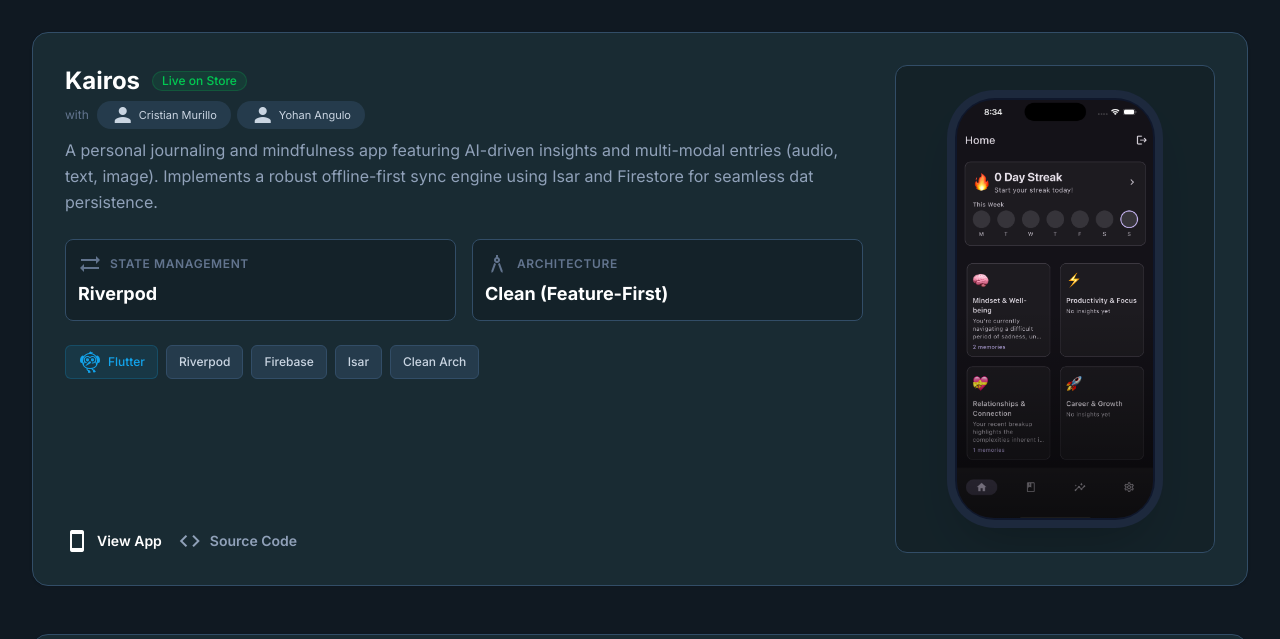
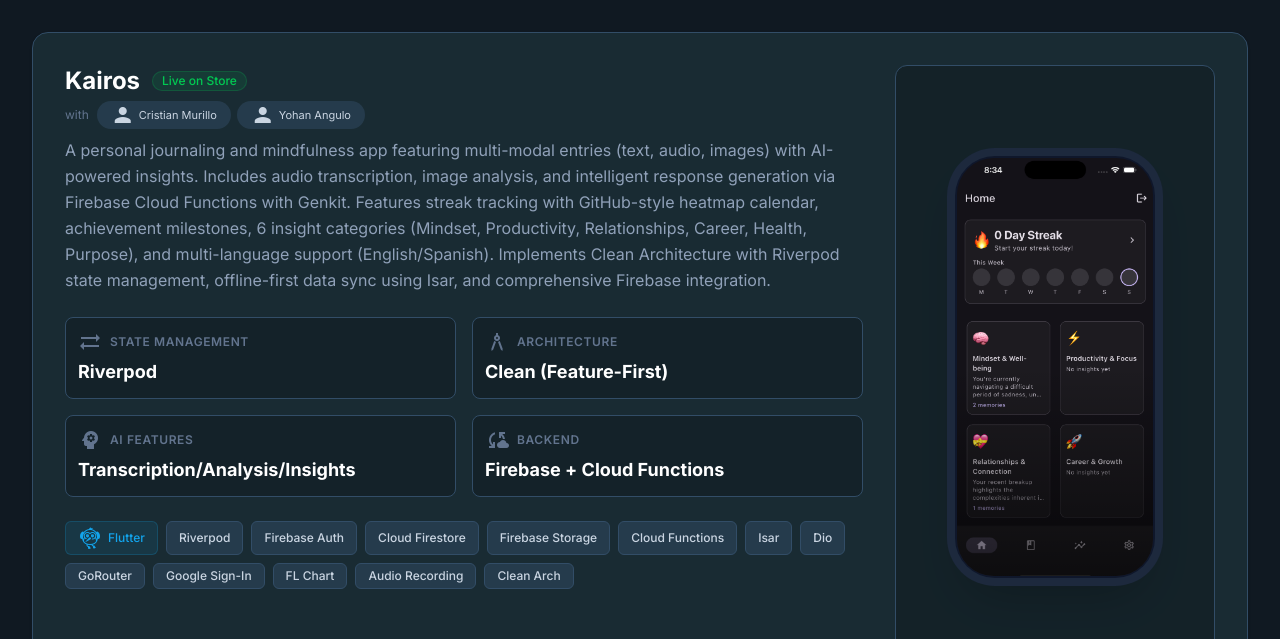
Before and after one commit to yohanangulo/yohanangulo.github.io, a Next.js app: page / in a window 1280 px wide. Shown: the part 1680-2319 px from the top of the page. Built offline with nearby package versions, Linux system fonts and the light colour scheme.

Commit message:
Update kaires featured project information

```diff
--- a/data/featuredProjects.ts
+++ b/data/featuredProjects.ts
@@ -11,20 +11,28 @@
       color: 'green',
     },
     description:
-      'A personal journaling and mindfulness app featuring AI-driven insights and multi-modal entries (audio, text, image). Implements a robust offline-first sync engine using Isar and Firestore for seamless dat persistence.',
+      'A personal journaling and mindfulness app featuring multi-modal entries (text, audio, images) with AI-powered insights. Includes audio transcription, image analysis, and intelligent response generation via Firebase Cloud Functions with Genkit. Features streak tracking with GitHub-style heatmap calendar, achievement milestones, 6 insight categories (Mindset, Productivity, Relationships, Career, Health, Purpose), and multi-language support (English/Spanish). Implements Clean Architecture with Riverpod state management, offline-first data sync using Isar, and comprehensive Firebase integration.',
     metrics: [
-      {
-        icon: 'sync_alt',
-        label: 'State Management',
-        value: 'Riverpod',
-      },
-      {
-        icon: 'architecture',
-        label: 'Architecture',
-        value: 'Clean (Feature-First)',
-      },
+      { icon: 'sync_alt', label: 'State Management', value: 'Riverpod' },
+      { icon: 'architecture', label: 'Architecture', value: 'Clean (Feature-First)' },
+      { icon: 'psychology', label: 'AI Features', value: 'Transcription/Analysis/Insights' },
+      { icon: 'cloud_sync', label: 'Backend', value: 'Firebase + Cloud Functions' },
     ],
-    techStack: ['Flutter', 'Riverpod', 'Firebase', 'Isar', 'Clean Arch'],
+    techStack: [
+      'Flutter',
+      'Riverpod',
+      'Firebase Auth',
+      'Cloud Firestore',
+      'Firebase Storage',
+      'Cloud Functions',
+      'Isar',
+      'Dio',
+      'GoRouter',
+      'Google Sign-In',
+      'FL Chart',
+      'Audio Recording',
+      'Clean Arch',
+    ],
     actions: [
       {
         icon: 'smartphone',
```
